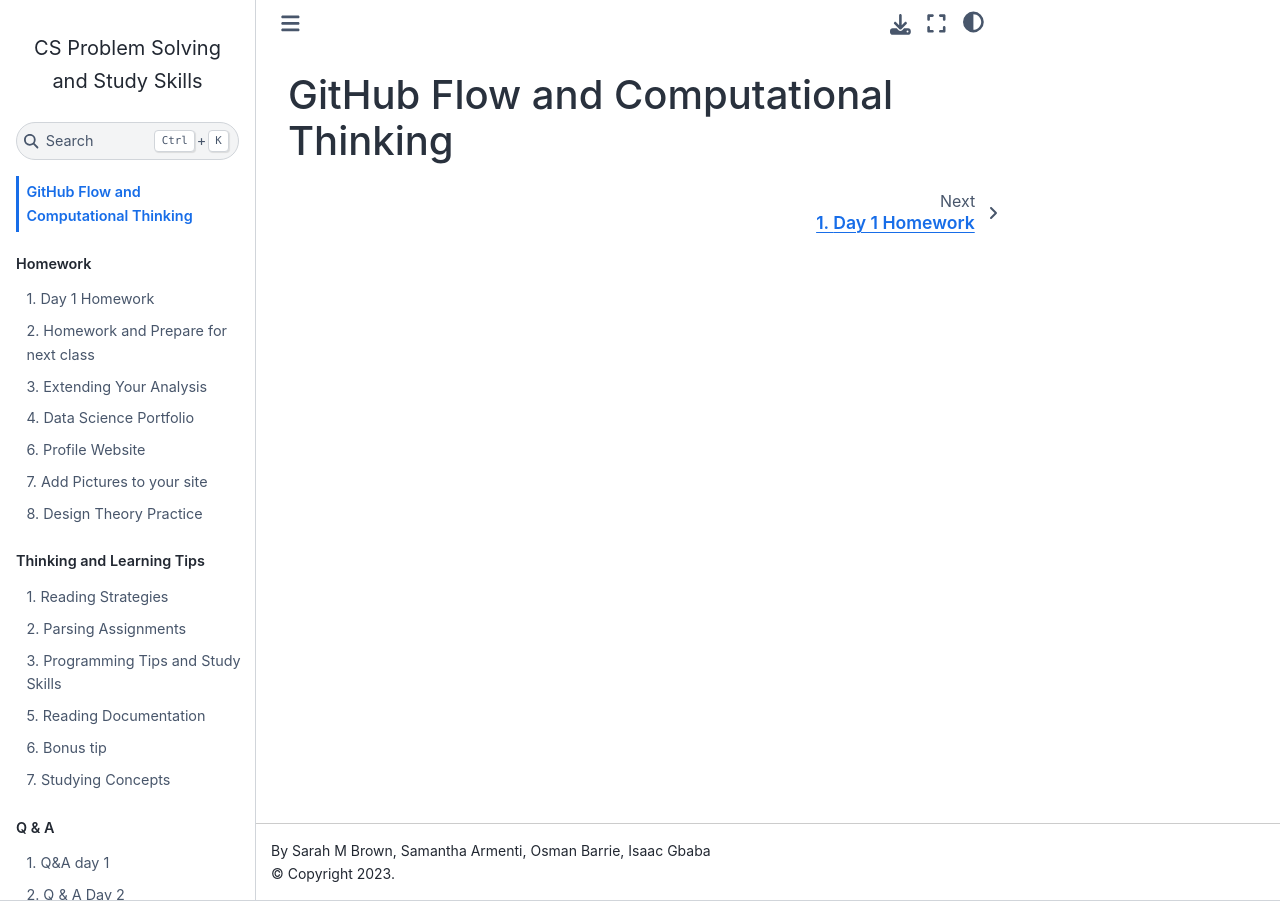
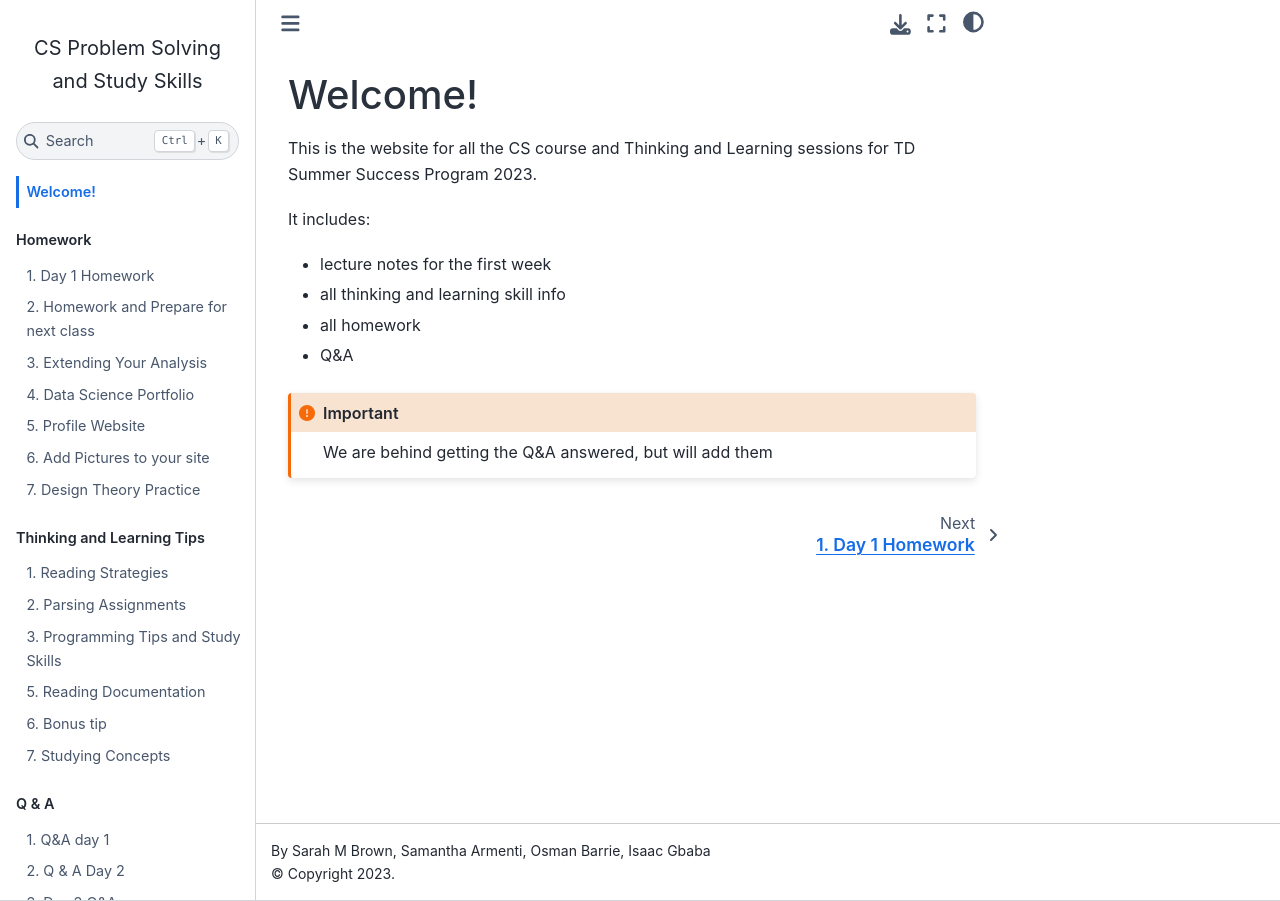
Before and after one commit to csctd/ssp23, a Jupyter Book: the page built from index.md, in a window 1280 px wide. Built offline with Jupyter Book 1.0.4 settings and Sphinx 7.4.7 and the Sphinx Book theme 1.1.4, drawn with Linux system fonts in a browser that asks for light colours; pages that are not in the unit, such as notebooks, are missing from menus.

Commit message:
make welcome page

````diff
--- a/index.md
+++ b/index.md
@@ -1 +1,14 @@
-# GitHub Flow and Computational Thinking
+# Welcome!
+
+
+This is the website for all the CS course and Thinking and Learning sessions for TD Summer Success Program 2023.
+
+It includes:
+- lecture notes for the first week
+- all thinking and learning skill info
+- all homework
+- Q&A
+
+```{important}
+We are behind getting the Q&A answered, but will add them
+```
````
Also changed, not shown: homework/day4.md (+0 -2 lines).
